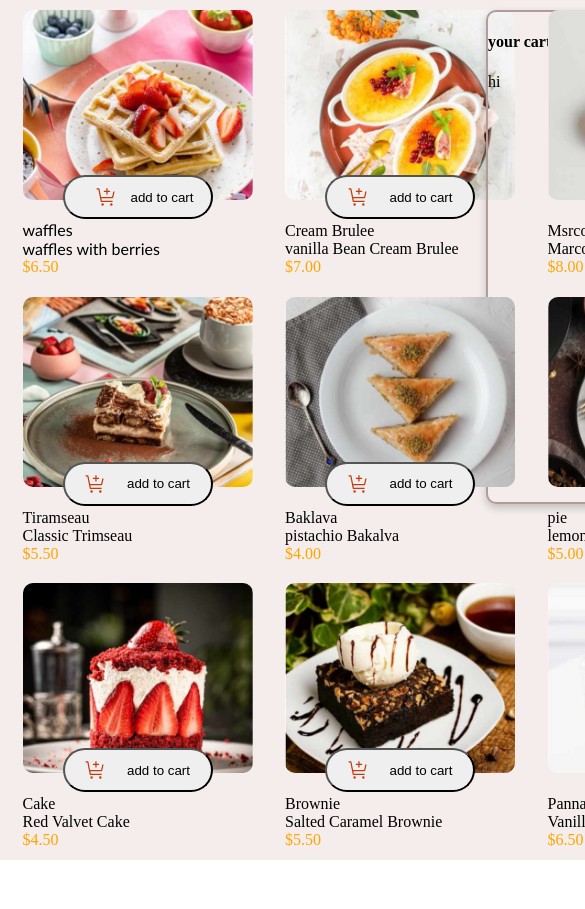
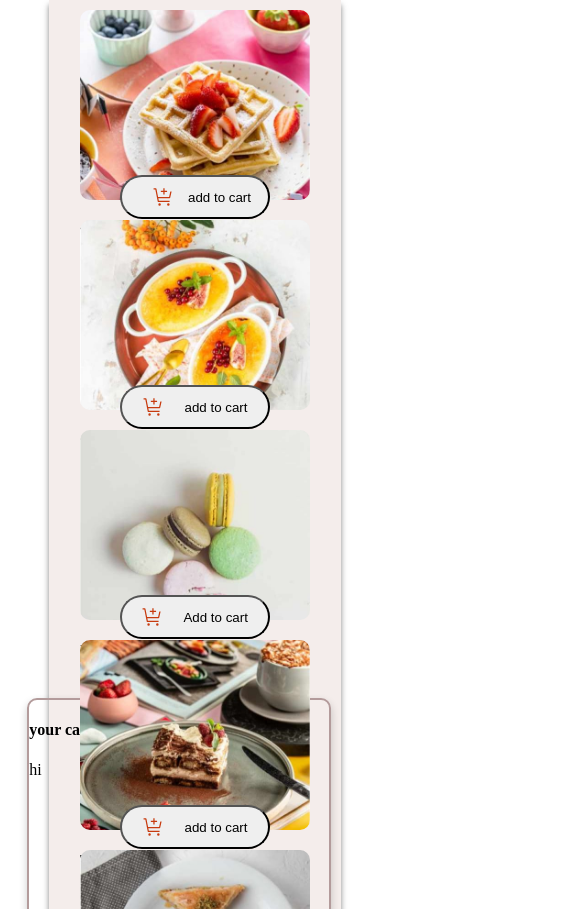
Before and after one commit to Kacab/Pie-store-, a plain HTML site: page index.html in a window 390 px wide. Shown: the top 909 px of the page, 585 px wide, since content can reach past the window. Before the commit the page ends 860 px from the top, so only its background shows below. Drawn offline with Linux system fonts and the light colour scheme.

Commit message:
Update index.css

```diff
--- a/index.css
+++ b/index.css
@@ -12,7 +12,7 @@ body{
  .board{
      width: 1100px;
      background-color:   hsl(13, 31%, 94%);
-     height: 860px;
+      height: 860px;
     display: flex;
       flex-wrap: wrap;
 
@@ -341,3 +341,21 @@ body{
  #i1{
     display: none;
  }
+
+
+@media(max-width:500px){
+
+   .board{
+    height: 75%;
+    width: 75%;
+
+   }
+   .deserts{
+    display: flex;
+    flex-direction: column;
+    justify-content: center;
+    align-items: center;
+
+
+   }
+}
```
